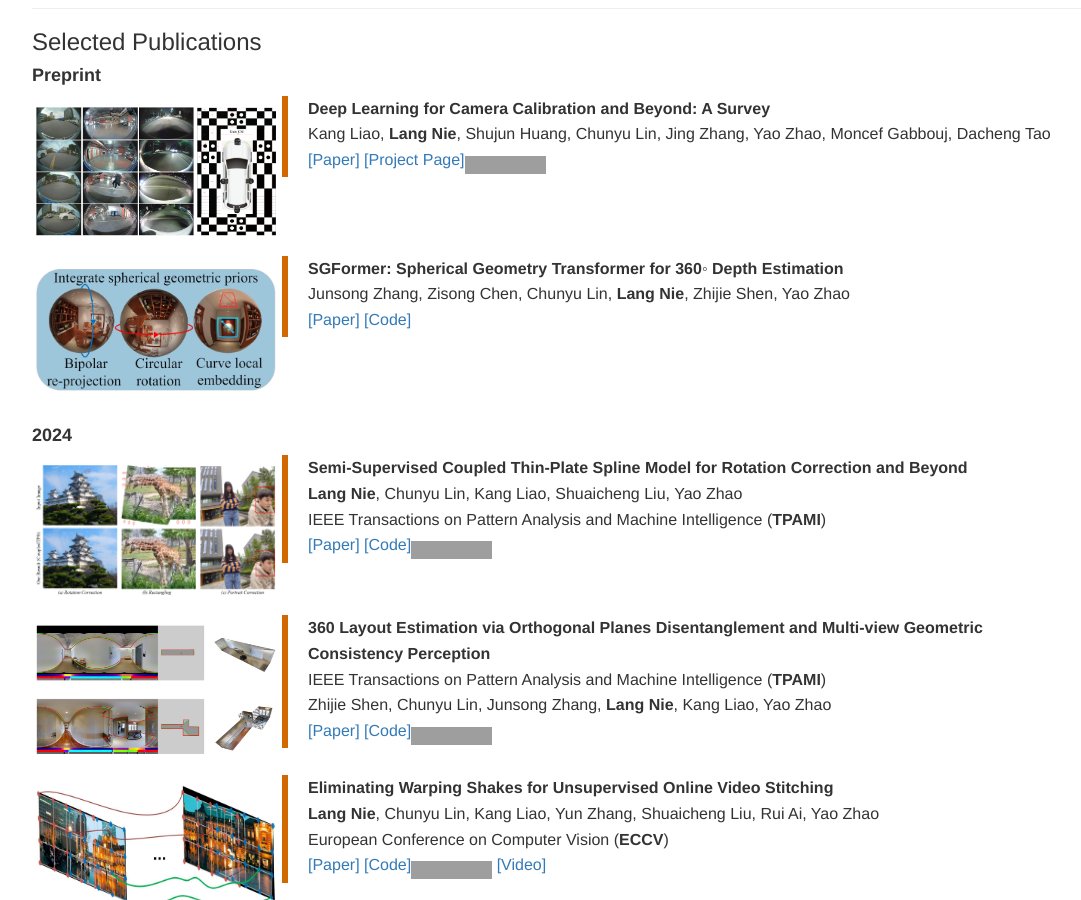
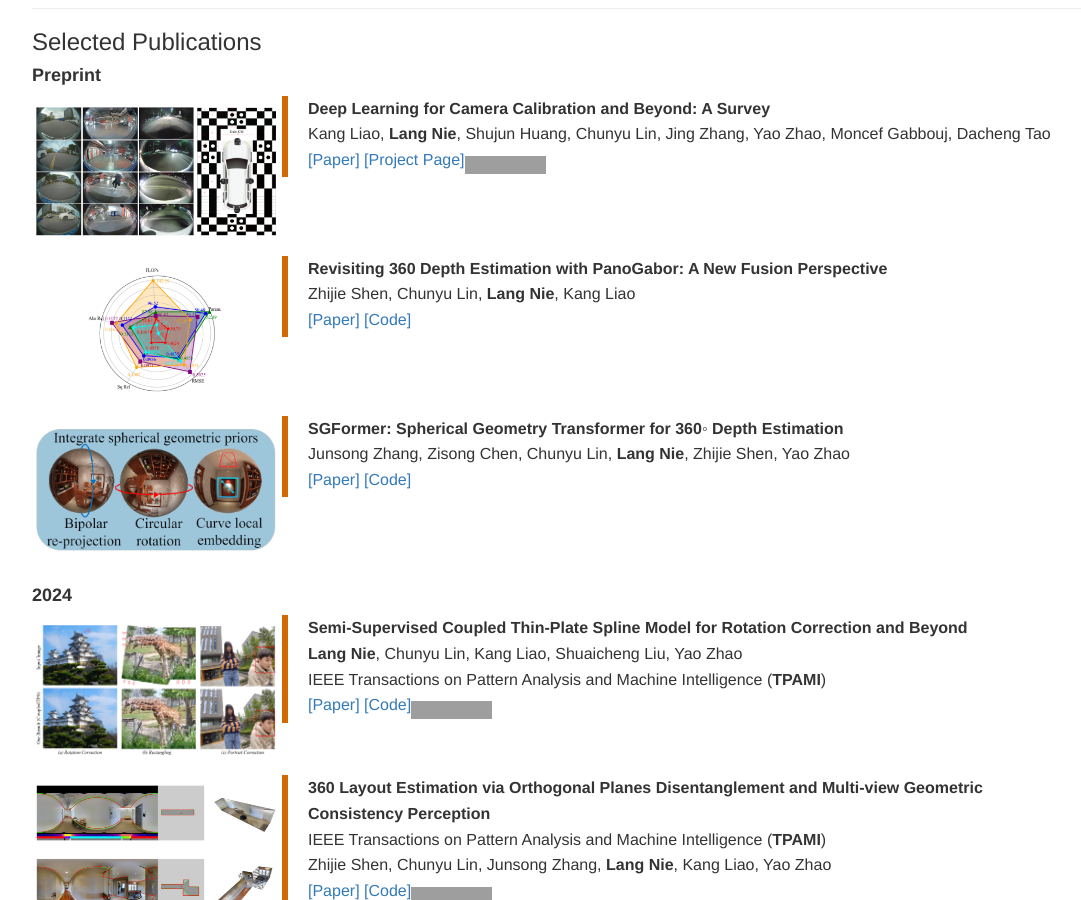
Before and after one commit to nie-lang/nie-lang.github.io, a Jekyll site: the page built from index.html, in a window 1280 px wide and 900 px high, scrolled down 653 px. Shown: the whole window, without its empty margins (108-1189 px from the left). Built offline with Jekyll 4.4.1, drawn with Linux system fonts in a browser that asks for light colours; nearby versions of some CDN libraries; library files that are not in the unit come from our copies; grey boxes are pictures that could not be loaded.

Commit message:
Update publication.html

```diff
--- a/_includes/publication.html
+++ b/_includes/publication.html
@@ -169,7 +169,24 @@
 				</div>
 				</div>
 			</div>
-
+			<div class="paper short">
+				<div class="sub-left">
+					<span></span>
+					<img src="assets/images/PanoGabor.png" width="240" height="130">
+				</div>
+				<div class="sub-right">
+				<div class="media">
+				  <div class="media-body">
+					<p class="media-heading">
+					  <strong>Revisiting 360 Depth Estimation with PanoGabor: A New Fusion Perspective</strong><br />
+					   Zhijie Shen, Chunyu Lin, <strong>Lang Nie</strong>, Kang Liao<br />
+					   <a href="https://arxiv.org/abs/2408.16227">[Paper]</a>
+					   <a href="https://github.com/zhijieshen-bjtu/PGFuse">[Code]</a>
+					</p>
+				  </div>
+				</div>
+				</div>
+			</div>
 			<div class="paper short">
 				<div class="sub-left">
 					<span></span>
```
